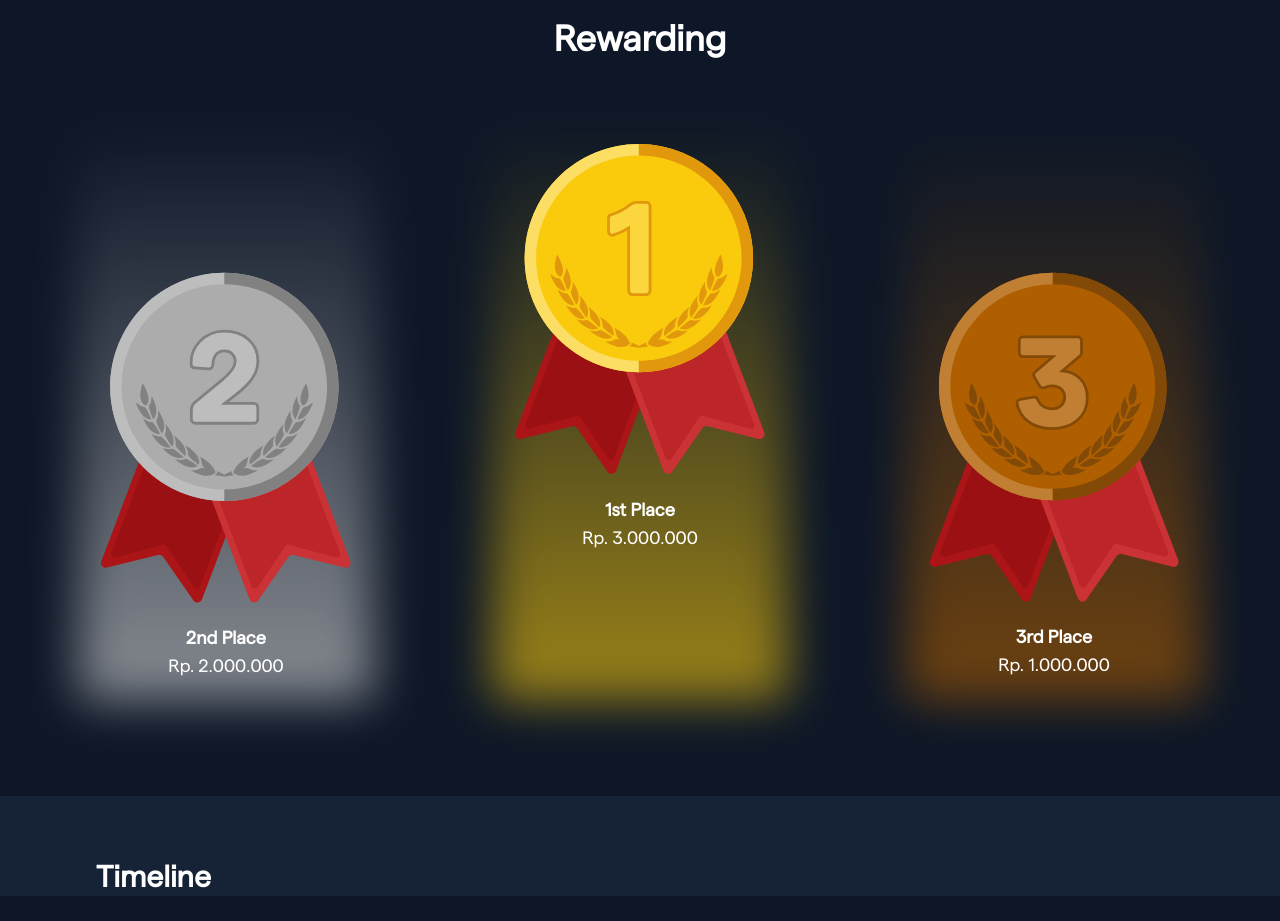
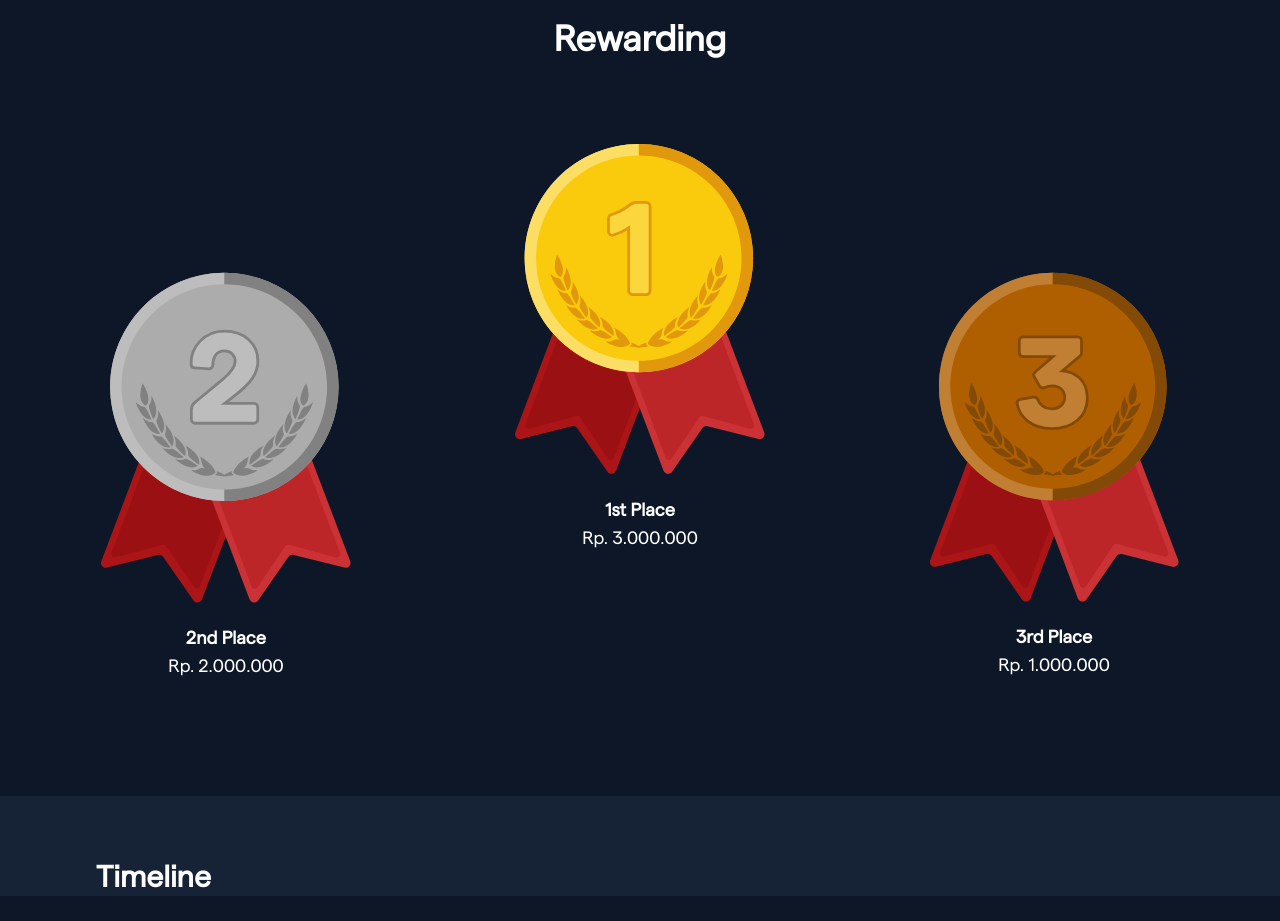
Before and after one commit to akmlrnyn/itfest-2023, a website: page src/web-dev-comp.html in a window 1280 px wide. Shown: the part 1080-2001 px from the top of the page. Drawn offline with nearby package versions, Linux system fonts and the light colour scheme.

Commit message:
remove shadow background, add aos to medal

```diff
--- a/src/web-dev-comp.html
+++ b/src/web-dev-comp.html
@@ -14,6 +14,10 @@
             }
         </style>
         <!-- End Internal style -->
+
+        <!-- AOS -->
+        <link href="https://unpkg.com/aos@2.3.1/dist/aos.css" rel="stylesheet" />
+        <!-- End AOS -->
 
         <meta charset="UTF-8" />
         <meta http-equiv="X-UA-Compatible" content="IE=edge" />
@@ -52,7 +56,7 @@
                             <a href="index.html" class="block py-2 pl-3 pr-4 text-white rounded hover:bg-162236 md:hover:bg-transparent md:p-0 md:hover:text-blue">ABOUT</a>
                         </li>
                         <li>
-                            <a href="#" class="block py-2 pl-3 pr-4 text-blue underline rounded hover:bg-162236 md:hover:bg-transparent md:p-0 md:hover:text-blue">EVENT</a>
+                            <a href="index.html#competitionList" class="block py-2 pl-3 pr-4 text-blue underline rounded hover:bg-162236 md:hover:bg-transparent md:p-0 md:hover:text-blue">EVENT</a>
                         </li>
                         <li>
                             <a href="#timeline" class="block py-2 pl-3 pr-4 text-white rounded hover:bg-162236 md:hover:bg-transparent md:p-0 md:hover:text-blue">TIMELINE</a>
@@ -99,27 +103,24 @@
         <!-- Reward list -->
         <h2 class="font-bold text-4xl text-center mt-32">Rewarding</h2>
         <div class="flex flex-col gap-10 md:flex-row justify-evenly mt-16">
-            <div class="relative md:order-2 py-5 px-5">
-                <div class="bg-gradient-to-b from-transparent to-[#FACB0D] absolute inset-0 rounded-lg blur-xl opacity-60"></div>
-                <div class="flex flex-col items-center relative">
+            <div data-aos="fade-up" data-aos-duration="1000" class="md:order-2 py-5 px-5">
+                <div class="flex flex-col items-center">
                     <img src="./img/juara1.svg" class="w-64" />
                     <h3 class="font-bold text-lg mt-4">1st Place</h3>
                     <p class="text-lg">Rp. 3.000.000</p>
                 </div>
             </div>
 
-            <div class="relative md:order-1 py-5 px-5">
-                <div class="bg-gradient-to-b from-transparent to-[#D9D9D9] absolute inset-0 rounded-lg blur-xl opacity-60"></div>
-                <div class="flex flex-col items-center relative">
+            <div data-aos="fade-up" data-aos-duration="1000" class="md:order-1 py-5 px-5">
+                <div class="flex flex-col items-center">
                     <img src="./img/juara2.svg" class="w-64 md:mt-32" />
                     <h3 class="font-bold text-lg mt-4">2nd Place</h3>
                     <p class="text-lg">Rp. 2.000.000</p>
                 </div>
             </div>
 
-            <div class="relative md:order-3 py-5 px-5">
-                <div class="bg-gradient-to-b from-transparent to-[#B05F00] absolute inset-0 rounded-lg blur-xl opacity-60"></div>
-                <div class="flex flex-col items-center relative">
+            <div data-aos="fade-up" data-aos-duration="1000" class="md:order-3 py-5 px-5">
+                <div class="flex flex-col items-center">
                     <img src="./img/juara3.svg" class="w-64 md:mt-32" />
                     <h3 class="font-bold text-lg mt-4">3rd Place</h3>
                     <p class="text-lg">Rp. 1.000.000</p>
@@ -167,7 +168,7 @@
                 <div class="flex flex-col">
                     <div class="flex flex-col md:flex-row gap-10">
                         <a href="index.html">About</a>
-                        <a href="">Event</a>
+                        <a href="index.html#competitionList">Event</a>
                         <a href="#timeline">Timeline</a>
                         <a href="#contact">Contact</a>
                         <a href="">Registration</a>
@@ -193,8 +194,13 @@
             </div>
         </footer>
 
+        <!-- End Of Footer -->
         <script src="../node_modules/flowbite/dist/flowbite.min.js"></script>
 
-        <!-- End Of Footer -->
+        <!-- CDN AOS -->
+        <script src="https://unpkg.com/aos@2.3.1/dist/aos.js"></script>
+        <script>
+            AOS.init();
+        </script>
     </body>
 </html>
```
Also changed, not shown: output.css.
